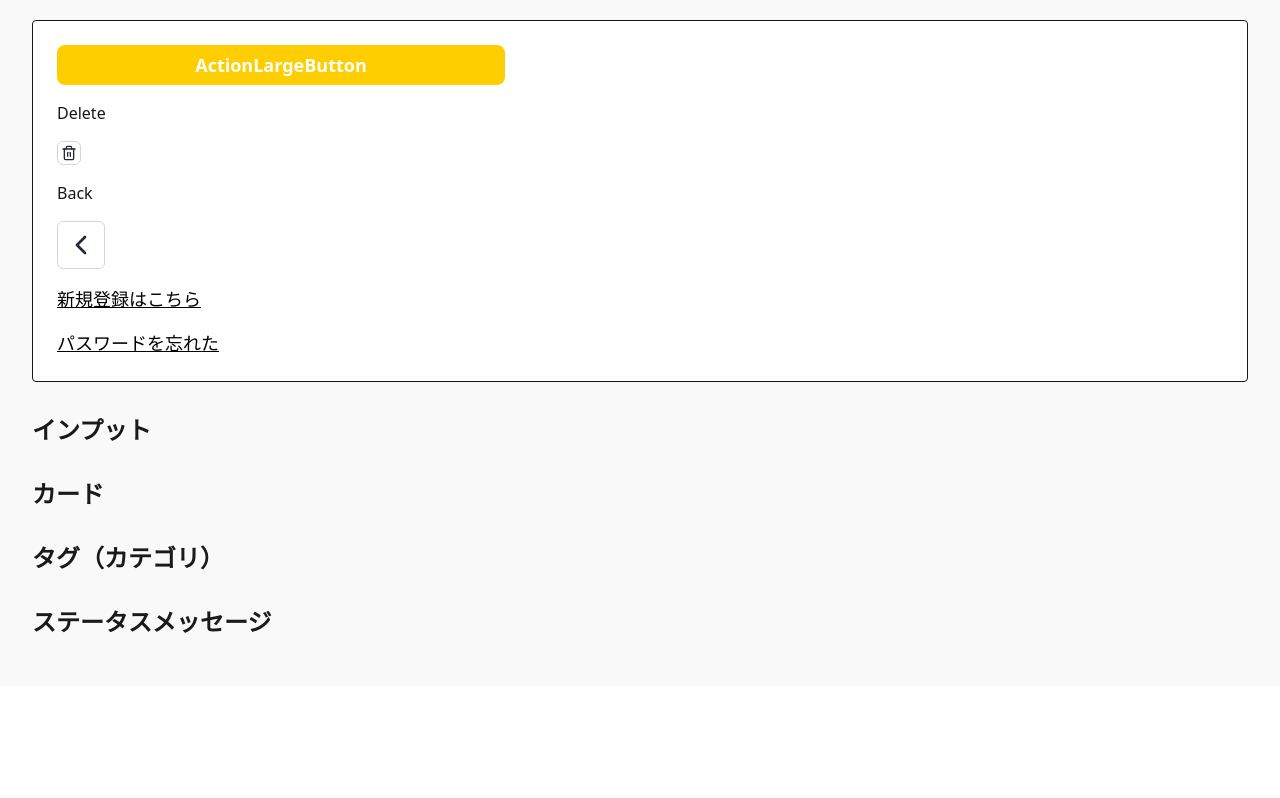
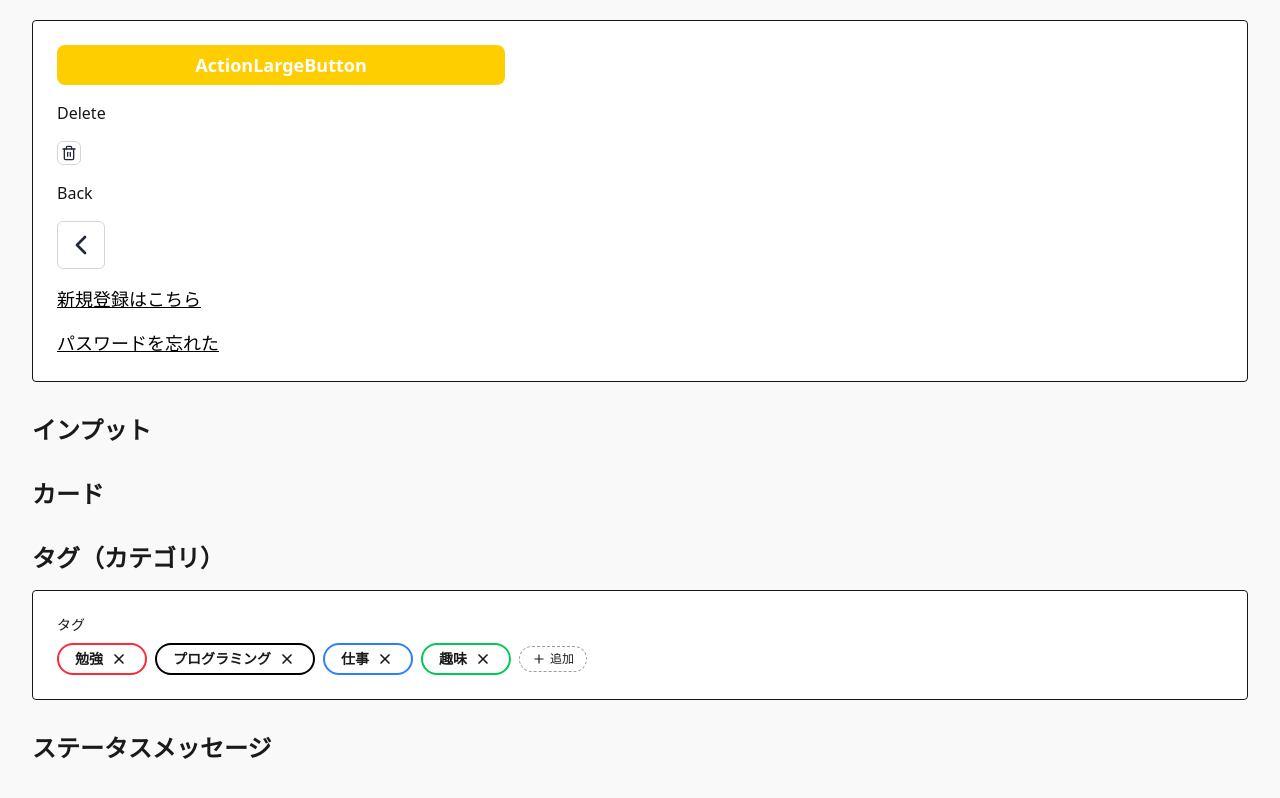
Before and after one commit to tdu25-wsp/mimo-frontend, a Next.js app: page /dev in a window 1280 px wide. Shown: the part 3613-4411 px from the top of the page. Before the commit the page ends 4299 px from the top, so only its background shows below. Built offline with nearby package versions, Linux system fonts and the light colour scheme.

Commit message:
Tag,TagSelector実装

```diff
--- a/app/dev/page.tsx
+++ b/app/dev/page.tsx
@@ -4,6 +4,8 @@ import ActionLargeButton from "@/components/ui/ActionLargeButton";
 import { IconButton } from "@/components/ui/IconButton";
 import { Trash2, ChevronLeft } from "lucide-react";
 import LinkButton from "@/components/ui/LinkButton";
+import { Tag } from "@/components/ui/Tag";
+import { TagSelector } from "@/components/features/TagSelector";
 
 export default function DevPage() {
   return (
@@ -211,6 +213,14 @@ export default function DevPage() {
       {/* タグ */}
       <section>
         <h2 className="text-2xl font-bold mb-4 text-primary-text">タグ（カテゴリ）</h2>
+        <div className="bg-background border border-border rounded p-6 space-y-4">
+          <TagSelector label="タグ">
+              <Tag label="勉強" borderColorClass="border-red-500" />
+              <Tag label="プログラミング" borderColorClass="border-black" />
+              <Tag label="仕事" borderColorClass="border-blue-500" />
+              <Tag label="趣味" borderColorClass="border-green-500" />
+          </TagSelector>
+        </div>
       </section>
 
       {/* ステータスメッセージ */}
--- /dev/null
+++ b/components/features/TagSelector.tsx
@@ -0,0 +1,41 @@
+import { ReactNode } from "react";
+import { Plus } from "lucide-react";
+import Text from "@/components/ui/Text";
+
+type TagSelectorProps = {
+    label?: string;
+    children?: ReactNode;
+    onAddClick?: () => void;
+    className?: string;
+};
+
+export const TagSelector = ({ label, children, onAddClick, className = "" }: TagSelectorProps) => {
+    return (
+        <div className={`flex flex-col gap-2 ${className}`}>
+
+            {/* ラベルが指定されている時だけ表示 */}
+            {label && (
+                <Text style="label">{label}</Text>
+            )}
+
+            <div className="flex flex-wrap items-center gap-2">
+
+                {children}
+
+                {/* 追加ボタン */}
+                <button
+                    type="button"
+                    onClick={onAddClick}
+                    className="
+                    group inline-flex items-center justify-center gap-1 px-3 py-1
+                    rounded-full border border-dashed border-muted-text
+                    text-primary-text text-sm font-medium
+                    transition-all hover:bg-gray-200
+                    ">
+                    <Plus size={14} />
+                    <span className="text-xs">追加</span>
+                </button>
+            </div>
+        </div>
+    );
+};
--- /dev/null
+++ b/components/ui/Tag.tsx
@@ -0,0 +1,37 @@
+import { X } from "lucide-react";
+
+type TagProps = {
+  label: string;
+  borderColorClass: string;
+  onRemove?: () => void;
+  className?: string;
+};
+
+export const Tag = ({ label, borderColorClass, onRemove, className = "" }: TagProps) => {
+  return (
+    <span
+      className={`
+        inline-flex items-center justify-center gap-1 px-4 py-1
+        rounded-full border-2
+        bg-background text-primary-text font-bold text-sm
+        ${borderColorClass}
+        ${className}
+      `}
+    >
+      {label}
+
+      {/* 削除ボタン */}
+      <button
+        onClick={onRemove}
+        className="
+          ml-0.5 text-primary-text flex items-center justify-center
+          rounded-full p-0.5
+          transition-all hover:bg-gray-200
+        "
+        type="button"
+      >
+        <X size={16} strokeWidth={2.5} />
+      </button>
+    </span>
+  );
+};
```
